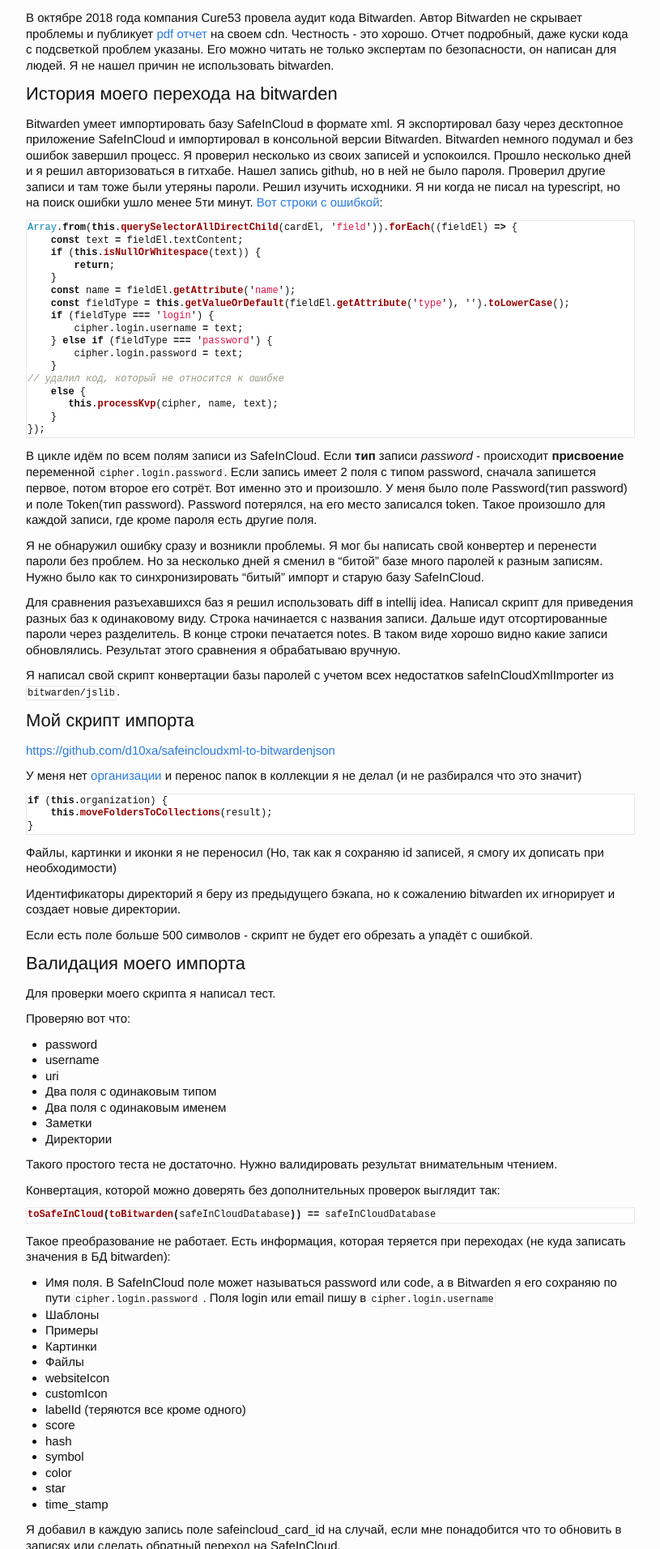
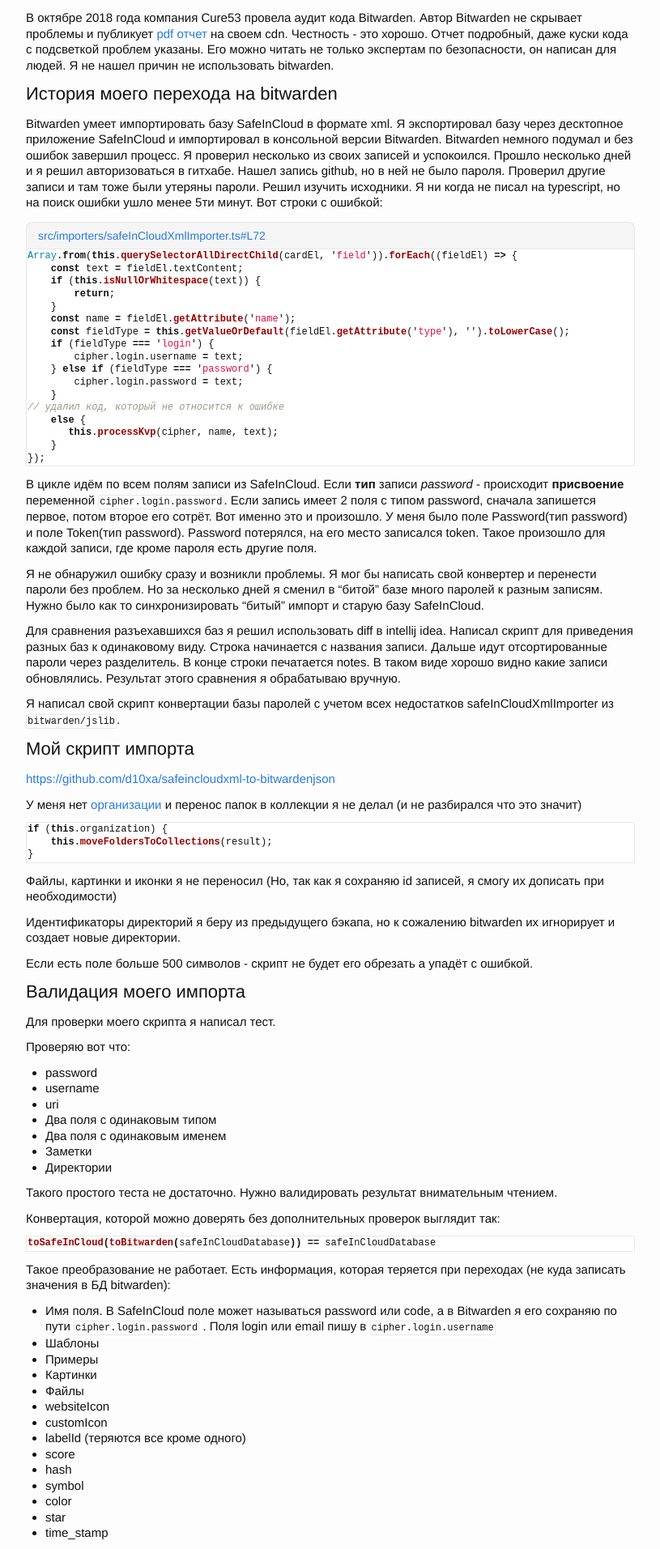
Before and after one commit to d10xa/d10xa.github.io, a Jekyll site: the page built from _posts/2020-01-07-bitwarden.md, in a window 1280 px wide. Shown: the part 537-2450 px from the top of the page at 81% size, without its empty margins (232-1047 px from the left). Built offline with Jekyll 4.4.1, drawn with Linux system fonts in a browser that asks for light colours.

Commit message:
.filename

````diff
--- a/_posts/2020-01-07-bitwarden.md
+++ b/_posts/2020-01-07-bitwarden.md
@@ -26,8 +26,13 @@
 
 ## История моего перехода на bitwarden
 
-Bitwarden умеет импортировать базу SafeInCloud в формате xml. Я экспортировал базу через десктопное приложение SafeInCloud и импортировал в консольной версии Bitwarden. Bitwarden немного подумал и без ошибок завершил процесс. Я проверил несколько из своих записей и успокоился. Прошло несколько дней и я решил авторизоваться в гитхабе. Нашел запись github, но в ней не было пароля. Проверил другие записи и там тоже были утеряны пароли. Решил изучить исходники. Я ни когда не писал на typescript, но на поиск ошибки ушло менее 5ти минут. [Вот строки с ошибкой](https://github.com/bitwarden/jslib/blob/98c7dc162628129d0bddbf20359d389dacb661d3/src/importers/safeInCloudXmlImporter.ts#L72):
-
+Bitwarden умеет импортировать базу SafeInCloud в формате xml. Я экспортировал базу через десктопное приложение SafeInCloud и импортировал в консольной версии Bitwarden. Bitwarden немного подумал и без ошибок завершил процесс. Я проверил несколько из своих записей и успокоился. Прошло несколько дней и я решил авторизоваться в гитхабе. Нашел запись github, но в ней не было пароля. Проверил другие записи и там тоже были утеряны пароли. Решил изучить исходники. Я ни когда не писал на typescript, но на поиск ошибки ушло менее 5ти минут.
+Вот строки с ошибкой:
+<p class="filename">
+  <a href="https://github.com/bitwarden/jslib/blob/98c7dc162628129d0bddbf20359d389dacb661d3/src/importers/safeInCloudXmlImporter.ts#L72">
+    src/importers/safeInCloudXmlImporter.ts#L72
+  </a>
+</p>
 ```typescript
 Array.from(this.querySelectorAllDirectChild(cardEl, 'field')).forEach((fieldEl) => {
     const text = fieldEl.textContent;
--- a/css/main.scss
+++ b/css/main.scss
@@ -69,3 +69,21 @@
    margin-right: 5px;
    margin-top: 0.3em;
 }
+
+.filename {
+    background-color: #f5f5f5;
+    border-radius: 8px 8px 0 0;
+    border-top:    1px solid $grey-color-light;
+    border-right:  1px solid $grey-color-light;
+    border-bottom: 0px solid $grey-color-light;
+    border-left:   1px solid $grey-color-light;
+
+    color: #24335a;
+    display: block;
+    font-size: 14px;
+    margin: 1em 0 0;
+    padding: 0.5em 1em;
+    position: relative;
+    text-align: left;
+    z-index: 2;
+}
````
